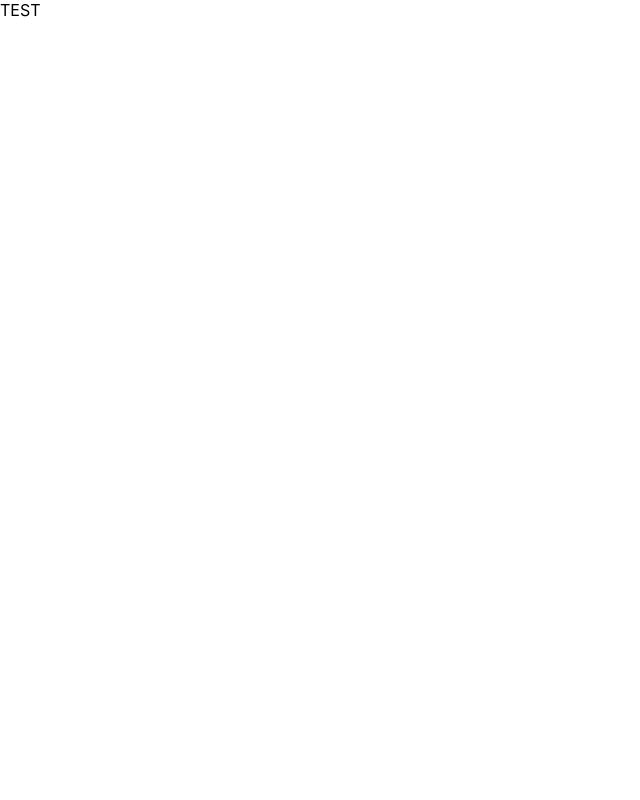
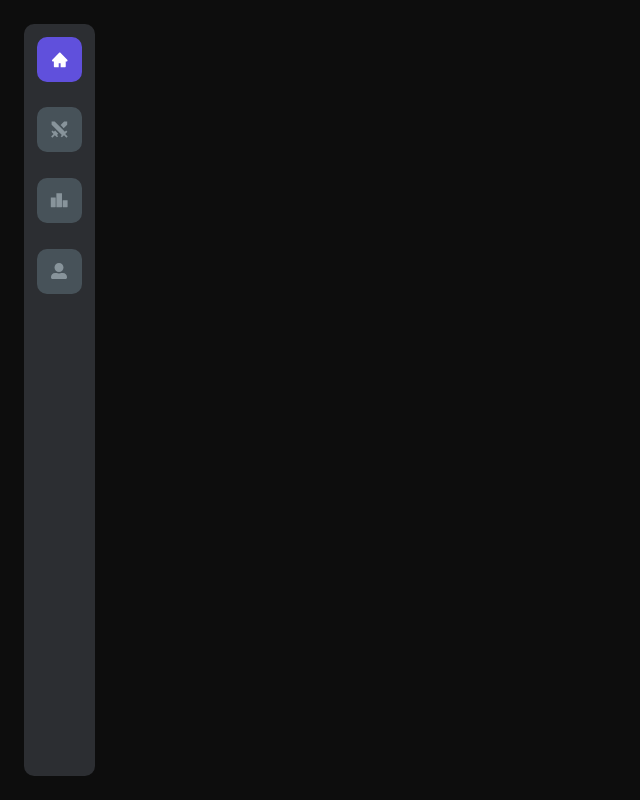
Before and after one commit to gosu-gg/monorepo, a React (Vite) app in the folder frontend/: page / in a window 1280 px wide. Shown: the whole page, without its empty margins (0-640 px from the left). Built offline with nearby package versions, Linux system fonts and the light colour scheme.

Commit message:
added navigation + UI

```diff
--- a/frontend/src/App.tsx
+++ b/frontend/src/App.tsx
@@ -1,7 +1,17 @@
 import React from "react";
+import { Routes, Route } from "react-router-dom";
+import Sidenav from "./components/Sidenav";
+import Home from "./pages/Home";
 
 function App() {
-  return <div>TEST</div>;
+  return (
+    <>
+      <Sidenav />
+      <Routes>
+        <Route path="/" element={<Home />} />
+      </Routes>
+    </>
+  );
 }
 
 export default App;
--- /dev/null
+++ b/frontend/src/components/Page.tsx
@@ -0,0 +1,15 @@
+import React from "react";
+import styled from "styled-components";
+import { SIDENAV_MARGIN } from "./Sidenav";
+
+type Props = { children?: React.ReactNode };
+
+export default function Page(props: Props) {
+  const { children } = props;
+  return <SPageContainer>{children}</SPageContainer>;
+}
+
+const SPageContainer = styled.main`
+  padding: ${SIDENAV_MARGIN}rem ${SIDENAV_MARGIN}rem ${SIDENAV_MARGIN}rem
+    ${SIDENAV_MARGIN + 5.885}rem;
+`;
--- /dev/null
+++ b/frontend/src/components/Sidenav.tsx
@@ -0,0 +1,131 @@
+import React from "react";
+import { NavLink } from "react-router-dom";
+import styled from "styled-components";
+
+export const SIDENAV_MARGIN = 1.5;
+
+const activeClassName = ({ isActive }: { isActive: boolean }) =>
+  isActive ? "active" : "";
+
+export default function Sidenav() {
+  return (
+    <SidenavContainer>
+      <SidenavItems>
+        <SidenavItem>
+          <SidenavItemLink to="/" className={activeClassName}>
+            <svg
+              stroke="currentColor"
+              stroke-width="0"
+              viewBox="0 0 1024 1024"
+              height="1.1rem"
+              width="1.1rem"
+              xmlns="http://www.w3.org/2000/svg"
+            >
+              <path d="M946.5 505L534.6 93.4a31.93 31.93 0 0 0-45.2 0L77.5 505c-12 12-18.8 28.3-18.8 45.3 0 35.3 28.7 64 64 64h43.4V908c0 17.7 14.3 32 32 32H448V716h112v224h265.9c17.7 0 32-14.3 32-32V614.3h43.4c17 0 33.3-6.7 45.3-18.8 24.9-25 24.9-65.5-.1-90.5z"></path>
+            </svg>
+          </SidenavItemLink>
+        </SidenavItem>
+
+        <SidenavItem className="active">
+          <SidenavItemLink to="/battle" className={activeClassName}>
+            <svg
+              stroke="currentColor"
+              fill="currentColor"
+              stroke-width="0"
+              viewBox="0 0 24 24"
+              height="1.3rem"
+              width="1.3rem"
+              xmlns="http://www.w3.org/2000/svg"
+            >
+              <g>
+                <path fill="none" d="M0 0h24v24H0z"></path>
+                <path
+                  fill-rule="nonzero"
+                  d="M7.05 13.406l3.534 3.536-1.413 1.414 1.415 1.415-1.414 1.414-2.475-2.475-2.829 2.829-1.414-1.414 2.829-2.83-2.475-2.474 1.414-1.414 1.414 1.413 1.413-1.414zM3 3l3.546.003 11.817 11.818 1.415-1.414 1.414 1.414-2.474 2.475 2.828 2.829-1.414 1.414-2.829-2.829-2.475 2.475-1.414-1.414 1.414-1.415L3.003 6.531 3 3zm14.457 0L21 3.003l.002 3.523-4.053 4.052-3.536-3.535L17.457 3z"
+                ></path>
+              </g>
+            </svg>
+          </SidenavItemLink>
+        </SidenavItem>
+
+        <SidenavItem>
+          <SidenavItemLink to="/leaderboard" className={activeClassName}>
+            <svg
+              stroke="currentColor"
+              stroke-width="0"
+              viewBox="0 0 512 512"
+              height="1.4rem"
+              width="1.4rem"
+              xmlns="http://www.w3.org/2000/svg"
+            >
+              <path d="M64 199.9v208.2c0 4.4 3.5 7.9 7.9 7.9h96.2c4.4 0 7.9-3.5 7.9-7.9V199.9c0-4.4-3.5-7.9-7.9-7.9H71.9c-4.4 0-7.9 3.5-7.9 7.9zM199.9 96c-4.4 0-7.9 3.5-7.9 7.9V416h120.1c4.4 0 7.9-3.5 7.9-7.9V103.9c0-4.4-3.5-7.9-7.9-7.9H199.9zM440.1 256h-96.2c-4.4 0-7.9 3.5-7.9 7.9v144.2c0 4.4 3.5 7.9 7.9 7.9h96.2c4.4 0 7.9-3.5 7.9-7.9V263.9c0-4.4-3.5-7.9-7.9-7.9z"></path>
+            </svg>
+          </SidenavItemLink>
+        </SidenavItem>
+
+        <SidenavItem>
+          <SidenavItemLink to="/profile" className={activeClassName}>
+            <svg
+              stroke="currentColor"
+              stroke-width="0"
+              viewBox="0 0 512 512"
+              height="1rem"
+              width="1rem"
+              xmlns="http://www.w3.org/2000/svg"
+            >
+              <path d="M256 288c79.5 0 144-64.5 144-144S335.5 0 256 0 112 64.5 112 144s64.5 144 144 144zm128 32h-55.1c-22.2 10.2-46.9 16-72.9 16s-50.6-5.8-72.9-16H128C57.3 320 0 377.3 0 448v16c0 26.5 21.5 48 48 48h416c26.5 0 48-21.5 48-48v-16c0-70.7-57.3-128-128-128z"></path>
+            </svg>
+          </SidenavItemLink>
+        </SidenavItem>
+      </SidenavItems>
+    </SidenavContainer>
+  );
+}
+
+const SidenavContainer = styled.div`
+  position: fixed;
+  padding: 0.8rem;
+  background-color: #2c2e32;
+  top: ${SIDENAV_MARGIN}rem;
+  left: ${SIDENAV_MARGIN}rem;
+  bottom: ${SIDENAV_MARGIN}rem;
+  border-radius: 10px;
+`;
+
+const SidenavItems = styled.ul`
+  display: flex;
+  flex-direction: column;
+  align-items: center;
+  gap: 1.6rem;
+`;
+
+const SidenavItem = styled.li``;
+
+const SidenavItemLink = styled(NavLink)`
+  background: #475259;
+  border-radius: 10px;
+  height: 45px;
+  width: 45px;
+  display: grid;
+  place-items: center;
+  transition: background 200ms;
+
+  &.active {
+    background: #6050dc;
+    > svg {
+      fill: white;
+    }
+  }
+
+  > svg {
+    fill: #88949b;
+    transition: fill 100ms;
+  }
+
+  :hover,
+  :focus {
+    > svg {
+      fill: white;
+    }
+  }
+`;
--- a/frontend/src/index.css
+++ b/frontend/src/index.css
@@ -1,13 +1,20 @@
 body {
   margin: 0;
-  font-family: -apple-system, BlinkMacSystemFont, 'Segoe UI', 'Roboto', 'Oxygen',
-    'Ubuntu', 'Cantarell', 'Fira Sans', 'Droid Sans', 'Helvetica Neue',
-    sans-serif;
-  -webkit-font-smoothing: antialiased;
-  -moz-osx-font-smoothing: grayscale;
+  background-color: #0d0d0d;
+  font-family: sans-serif;
+  color: white;
 }
 
-code {
-  font-family: source-code-pro, Menlo, Monaco, Consolas, 'Courier New',
-    monospace;
+a {
+  text-decoration: none;
+  color: inherit;
 }
+
+ul {
+  margin: 0;
+  padding: 0;
+}
+
+li {
+  list-style: none;
+}
--- a/frontend/src/main.tsx
+++ b/frontend/src/main.tsx
@@ -1,11 +1,15 @@
-import React from 'react'
-import ReactDOM from 'react-dom'
-import './index.css'
-import App from './App'
+import React from "react";
+import ReactDOM from "react-dom";
+import { BrowserRouter } from "react-router-dom";
+
+import "./index.css";
+import App from "./App";
 
 ReactDOM.render(
   <React.StrictMode>
-    <App />
+    <BrowserRouter>
+      <App />
+    </BrowserRouter>
   </React.StrictMode>,
-  document.getElementById('root')
-)
+  document.getElementById("root")
+);
--- /dev/null
+++ b/frontend/src/pages/Home.tsx
@@ -0,0 +1,6 @@
+import React from "react";
+import Page from "../components/Page";
+
+export default function Home() {
+  return <Page></Page>;
+}
```
